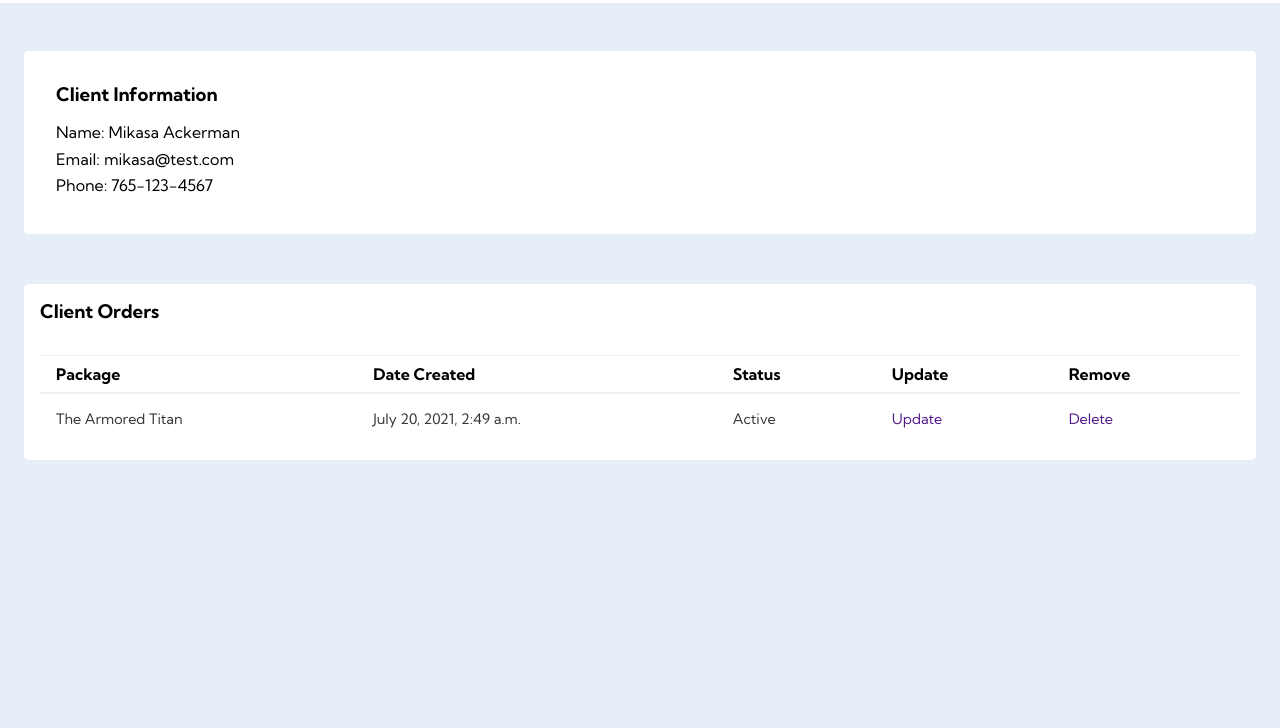
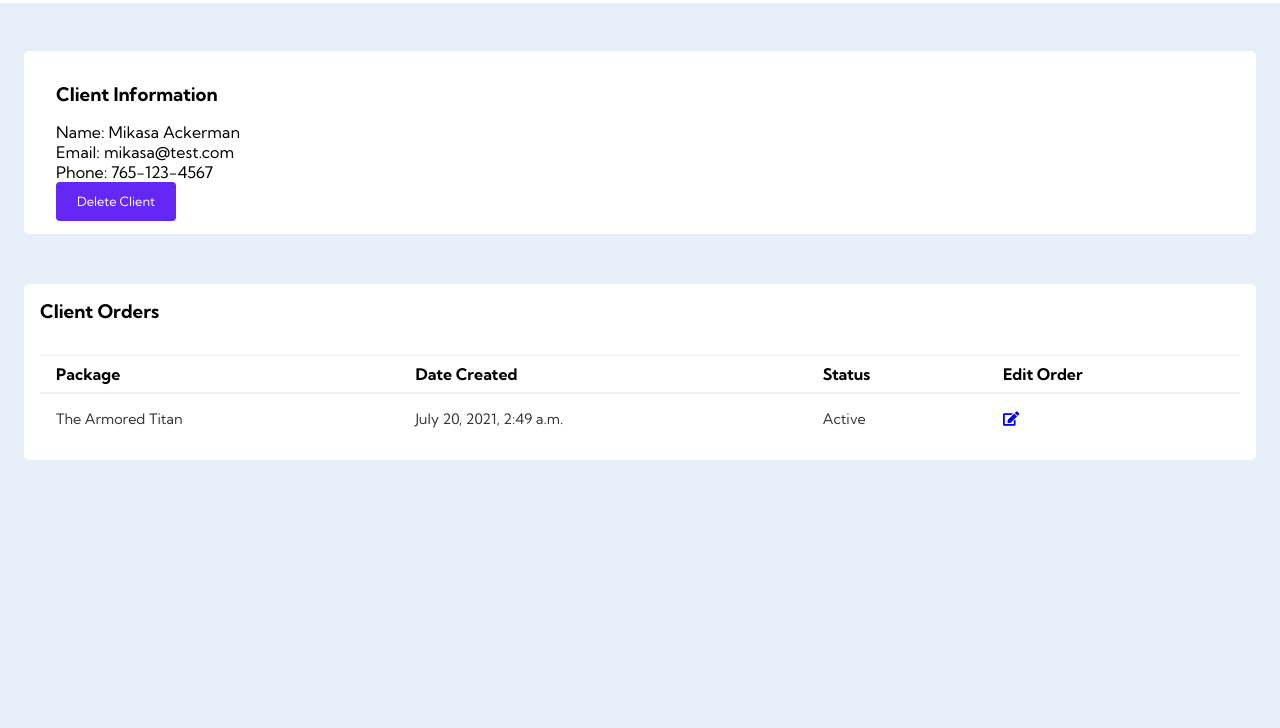
Before and after one commit to bapplewh/capstone-app-final, a Django app: page /client/2/ in a window 1280 px wide. Shown: the part 77-805 px from the top of the page. Run offline with Django 3.2, Linux system fonts and the light colour scheme; data comes from the database, SQL or seed files in the repository; both versions use the stored data as it was after the commit; some libraries are stand-ins or nearby versions.

Commit message:
added CRUD functionality to dashboard pages - update order, edit client, delete client, create order

```diff
--- a/accounts/models.py
+++ b/accounts/models.py
@@ -33,3 +33,6 @@
     package = models.ForeignKey(Package, null=True, on_delete=models.SET_NULL)
     date_created = models.DateTimeField(auto_now_add=True, null=True)
     status = models.CharField(max_length=200, null=True, choices=STATUS)
+
+    def __str__(self):
+        return self.client.name
--- a/accounts/templates/accounts/client.html
+++ b/accounts/templates/accounts/client.html
@@ -16,6 +16,8 @@
                         <span>Name: {{client.name}}</span>
                         <span>Email: {{client.email}}</span>
                         <span>Phone: {{client.phone}}</span>
+
+                        <a class="add-new-order" href="{% url 'delete_client' client.id %}"><button>Delete Client</button></a>
                     </div>
                 </div>
             </div>
@@ -33,8 +35,7 @@
                                     <th>Package</th>
                                     <th>Date Created</th>
                                     <th>Status</th>
-                                    <th>Update</th>
-                                    <th>Remove</th>
+                                    <th>Edit Order</th>
                                 </tr>
                             </thead>
 
@@ -43,8 +44,7 @@
                                     <td>{{order.package}}</td>
                                     <td>{{order.date_created}}</td>
                                     <td>{{order.status}}</td>
-                                    <td><a href="">Update</a></td>
-                                    <td><a href="">Delete</a></td>
+                                    <td><a href="{% url 'update_order' order.id %}"><i class="fas fa-edit"></i></a></td>
                                 </tr>
                             {% endfor %}
 
--- a/accounts/templates/accounts/main.html
+++ b/accounts/templates/accounts/main.html
@@ -3,7 +3,7 @@
 <!DOCTYPE html>
 <html lang="en">
 <head>
-    <title>Admin Dashboard | Mobile Personal Training & Fitness</title>
+    <title>2U Mobile Training & Fitness</title>
 
     <link rel="stylesheet" type="text/css" href="{% static '/css/main.css' %}">
     <link rel="stylesheet" type="text/css" href="{% static '/css/variables.css' %}">
--- a/accounts/urls.py
+++ b/accounts/urls.py
@@ -11,4 +11,8 @@
     path('dashboard/', views.dashboard, name="dashboard"),
     path('packages/', views.packages, name="packages"),
     path('client/<str:pk_test>/', views.client, name="client"),
+
+    path('create_order/', views.createOrder, name="create_order"),
+    path('update_order/<str:pk>/', views.updateOrder, name="update_order"),
+    path('delete_client/<str:pk>/', views.deleteClient, name="delete_client"),
 ]
--- a/accounts/views.py
+++ b/accounts/views.py
@@ -1,6 +1,7 @@
-from django.shortcuts import render
+from django.shortcuts import render, redirect
 from django.http import HttpResponse
 from .models import *
+from .forms import OrderForm
 
 # Create your views here.
 
@@ -39,3 +40,39 @@
     context = {'client': client, 'orders': orders}
 
     return render(request,'accounts/client.html', context)
+
+def createOrder(request):
+    form = OrderForm()
+    if request.method == 'POST':
+        form = OrderForm(request.POST)
+        if form.is_valid():
+            form.save()
+            return redirect('dashboard')
+
+    context = {'form': form}
+
+    return render (request, 'accounts/order-form.html', context)
+
+def updateOrder(request, pk):
+    order = Order.objects.get(id=pk)
+    form = OrderForm(instance=order)
+
+    if request.method == 'POST':
+        form = OrderForm(request.POST, instance=order)
+        if form.is_valid():
+            form.save()
+            return redirect('dashboard')
+
+    context = {'form': form}
+
+    return render(request, 'accounts/order-form.html', context)
+
+def deleteClient(request, pk):
+    client = Client.objects.get(id=pk)
+    if request.method == "POST":
+        client.delete()
+        return redirect('dashboard')
+
+    context = {'item': client}
+
+    return render(request, 'accounts/delete-client.html', context)
```
Also changed, not shown: accounts/forms.py (added, +8 -0 lines), accounts/templates/accounts/dashboard.html (+7 -8 lines), accounts/templates/accounts/delete-client.html (added, +24 -0 lines), accounts/templates/accounts/order-form.html (added, +21 -0 lines), db.sqlite3, 1 other file.
